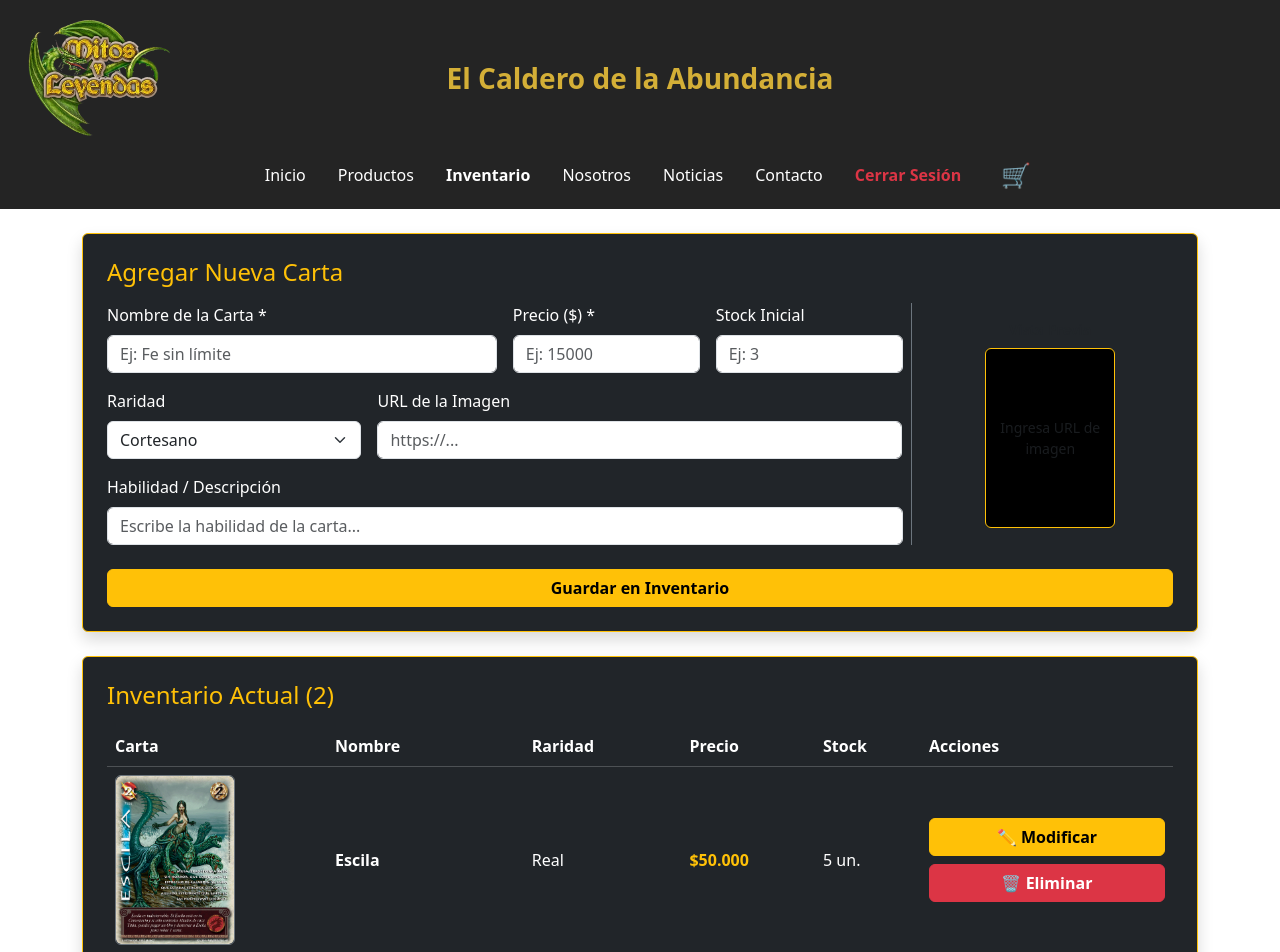
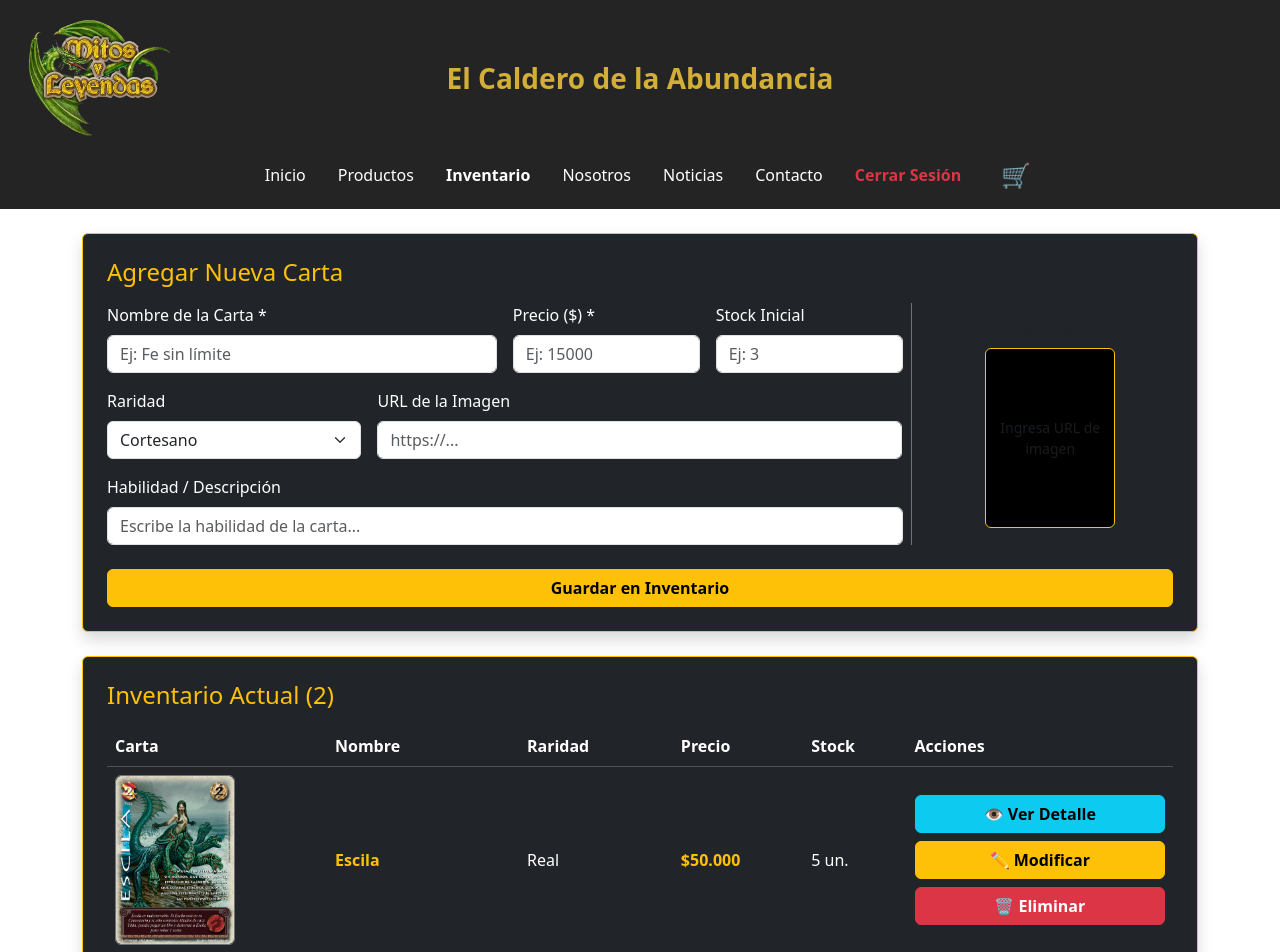
Before and after one commit to ReyCabello/Prueba_React_FullStack, a React (Vite) app: page /inventario in a window 1280 px wide. Shown: the top 952 px of the page. Built offline with nearby package versions, Linux system fonts and the light colour scheme; sample sign-in values are in the browser's storage.

Commit message:
Agregada vista previa a inventario

```diff
--- a/src/components/molecules/InventoryTableRow.jsx
+++ b/src/components/molecules/InventoryTableRow.jsx
@@ -10,15 +10,32 @@ export function InventoryTableRow({ item, onDelete, onEdit, onOpenModal }) {
           src={item.image}
           alt={item.name}
           className="inventory-thumb"
-          onClick={() => onOpenModal && onOpenModal(card)}
+          style={{ cursor: 'pointer' }}
+          onClick={() => onOpenModal && onOpenModal(item)}
         />
       </td>
-      <td><strong>{item.name}</strong></td>
+      <td>
+        <strong
+          style={{ cursor: 'pointer' }}
+          onClick={() => onOpenModal && onOpenModal(item)}
+          className="text-warning text-decoration-underline-hover"
+        >
+          {item.name}
+        </strong>
+      </td>
       <td>{item.rarity}</td>
       <td><PriceTag amount={item.price} /></td>
       <td>{item.stock} un.</td>
       <td>
         <div className="d-flex flex-column gap-2">
+          {/* Botón explícito para ver detalle */}
+          <Boton
+            tipo="button"
+            variante="info"
+            onClick={() => onOpenModal && onOpenModal(item)}
+          >
+            👁️ Ver Detalle
+          </Boton>
           <Boton
             tipo="button"
             variante="warning"
@@ -29,8 +46,9 @@ export function InventoryTableRow({ item, onDelete, onEdit, onOpenModal }) {
           <Boton
             tipo="button"
             variante="danger"
-        onClick={() => onDelete(item.id)}>
-            🗑️        Eliminar
+            onClick={() => onDelete && onDelete(item.id)}
+          >
+            🗑️ Eliminar
           </Boton>
         </div>
       </td>
```
Lines whose indentation alone changed are shown as unchanged.
